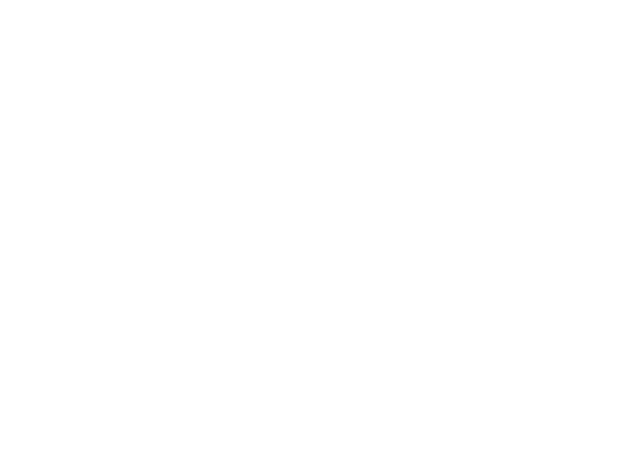
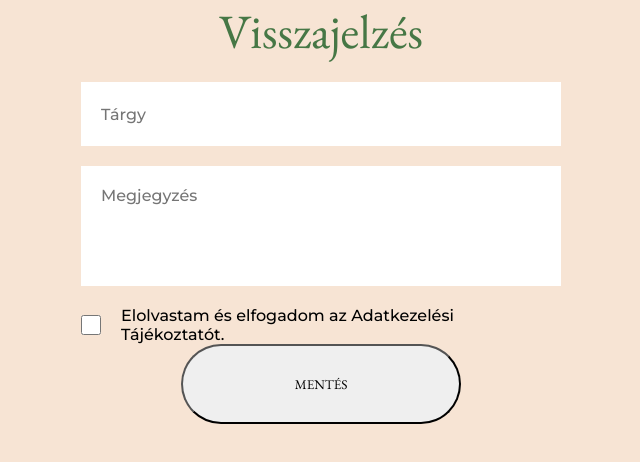
Before and after one commit to bsamu/ui-build-practice, a plain HTML site: page index.html in a window 1280 px wide. Shown: the whole page, without its empty margins (319-959 px from the left). Drawn offline with nearby package versions, Linux system fonts and the light colour scheme.

Commit message:
respo a lényeg, nem csináltunk meg mindent

```diff
--- a/index.html
+++ b/index.html
@@ -1,5 +1,6 @@
 <!DOCTYPE html>
 <html lang="en">
+
 <head>
     <meta charset="UTF-8">
     <meta http-equiv="X-UA-Compatible" content="IE=edge">
@@ -7,10 +8,27 @@
 
     <title>Document</title>
 
+    <link rel="preconnect" href="https://fonts.googleapis.com">
+    <link rel="preconnect" href="https://fonts.gstatic.com" crossorigin>
+    <link
+        href="https://fonts.googleapis.com/css2?family=EB+Garamond:ital,wght@0,400;0,500;0,600;0,700;0,800;1,400;1,500;1,600;1,700;1,800&family=Montserrat:ital,wght@0,100;0,200;0,300;0,400;0,500;0,600;0,700;0,800;0,900;1,100;1,200;1,300;1,400;1,500;1,600;1,700;1,800;1,900&display=swap"
+        rel="stylesheet">
+
     <link rel="stylesheet" href="style.css">
     <script src="script.js"></script>
 </head>
+
 <body>
+    <form id="form">
+        <h1>Visszajelzés</h1>
+        <input type="text" placeholder="Tárgy">
+        <textarea placeholder="Megjegyzés"></textarea>
+        <div class="checkbox">
+            <input type="checkbox">
+            <label>Elolvastam és elfogadom az Adatkezelési Tájékoztatót.</label>
+        </div>
+        <button>MENTÉS</button>
+    </form>
+</body>
 
-</body>
 </html>
--- /dev/null
+++ b/style.scss
@@ -0,0 +1,143 @@
+// * {
+//     margin: 0;
+//     padding: 0;
+//     border: 0;
+//     outline: none;
+//     box-sizing: border-box;
+
+//     background: transparent;
+
+//     font-family: inherit;
+
+//     text-decoration: none;
+//   }
+
+//   ol, ul, li {
+//     list-style:none;
+//     display:block;
+//   }
+
+//   table {
+//     border-collapse:collapse;
+//     border-spacing:0
+//   }
+
+//   a img {
+//     border: none
+//   }
+
+//   button, a {
+//     cursor: pointer;
+//     color: inherit
+//   }
+
+//   textarea {
+//     resize: none
+//   }
+
+//   button, input, textarea, select {
+//     appearance: none !important;
+//     -webkit-appearance: none !important;
+//     border-radius: 0
+//   }
+
+// De érdemes az egész resetet berakni
+
+* {
+    padding: 0;
+    margin: 0;
+    box-sizing: border-box;
+}
+
+body {
+    background-color: #F7E4D4;
+}
+
+body, input, textarea {
+    font-family: 'Montserrat', sans-serif;
+    font-weight: 500;
+}
+
+/* end of css reset */
+
+form {
+    width: 100%;
+    max-width: 520px;
+    padding: 0 20px;
+    // ennyi a responsivitás, nem is kell mediaquery
+    margin: 0 auto; // középre vízszintesen
+}
+
+h1, button {
+    font-family: 'EB Garamond', serif;
+    font-weight: 400;
+}
+
+h1 {
+    color: #467745;
+
+    margin-bottom: 20px;
+
+    @media screen and (max-width: 520px) {
+      font-size: 36px;
+      text-align: left;
+    }
+    @media screen and (min-width: 521px) {
+      font-size: 48px;
+      text-align: center;
+    }
+}
+
+input[type="text"],
+textarea {
+    display: block;
+
+    width: 100%;
+    padding-left: 20px;
+    margin-bottom: 20px;
+
+    font-size: 16px;
+
+    border: none;
+    background-color: #fff;
+}
+
+input[type="text"] {
+    height: 64px;
+}
+
+textarea {
+    height: 120px;
+    padding-top: 20px;
+
+    resize: none;
+}
+
+.checkbox {
+    display: flex;
+    align-items: center;
+}
+
+input[type="checkbox"] {
+    width: 20px;
+    height: 20px;
+    min-width: 20px;
+
+    margin-right: 20px;
+    background-color: #fff;
+
+    border: none;
+
+    // flex-basis: 20px;
+}
+
+button {
+    display: block;
+
+    width: 280px;
+    height: 80px;
+
+    margin: 0 auto;
+
+    border-radius: 40px;
+}
```
Also changed, not shown: style.css, 1 other file.
